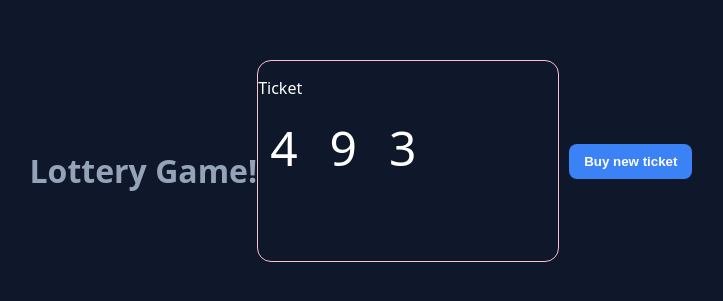
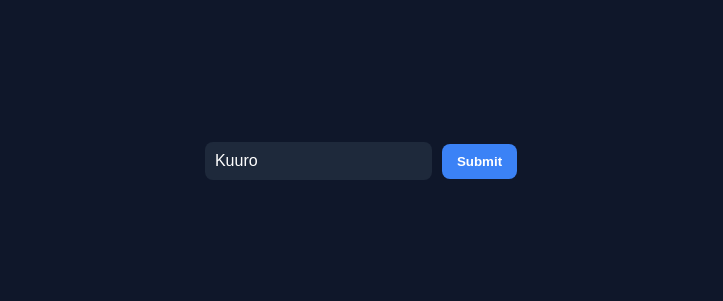
Before and after one commit to taslima864/FullStack-Learning, a React (Vite) app in the folder React/react-state-class/: page / in a window 1280 px wide. Shown: the part 239-540 px from the top of the page, without its empty margins (279-1002 px from the left). Built offline with nearby package versions, Linux system fonts and the light colour scheme.

Commit message:
Concept of Single Source of Truth

```diff
--- a/React/react-state-class/src/App.jsx
+++ b/React/react-state-class/src/App.jsx
@@ -1,14 +1,14 @@
 import "./App.css";
-import LudoBoard from "../LudoBoard";
-import TodoList from "./TodoList";
-import Lottery  from "./Lottery";
-import Ticket from "./Ticket";
+import Lottery from "./Lottery";
+import { sum } from "./helper";
+import Form from "./Form"
+
+function App() {
 
 
-function App() {
   return (
     <>
-<Lottery n={3} winningSum={15}/>
+<Form/>
     </>
   );
 }
--- /dev/null
+++ b/React/react-state-class/src/Form.jsx
@@ -0,0 +1,22 @@
+import { useState } from "react";
+
+export default function Form() {
+  let [fullName, setFullName] = useState("Kuuro");
+
+  let handleNameChange = (event) => {
+    console.log(event.target.value);
+    setFullName(event.target.value);
+  };
+
+  return (
+    <form>
+      <input
+        placeholder="Enter full name"
+        type="text"
+        value={fullName}
+        onChange={handleNameChange}
+      />
+      <button>Submit</button>
+    </form>
+  );
+}
--- a/React/react-state-class/src/Lottery.jsx
+++ b/React/react-state-class/src/Lottery.jsx
@@ -4,18 +4,25 @@ import { genTicket, sum } from "./helper";
 import TicketNum from "./TicketNum";
 import Ticket from "./Ticket";
 
-export default function Lottery({n=3, winningSum=15}) {
+export default function Lottery({ n = 3, winningSum = 15, winCondition }) {
   let [ticket, setTicket] = useState(genTicket(n));
-  let isWinning = sum(ticket) === winningSum;
+
+  let isWinning = winCondition(ticket);
 
   let buyTicket = () => {
     setTicket(genTicket(n));
   };
+
   return (
+
     <>
       <h1>Lottery Game!</h1>
-      <Ticket ticket={ticket}/>
+
+      <Ticket ticket={ticket} />
+
       <button onClick={buyTicket}>Buy new ticket</button>
+
+
       <h3>{isWinning && "Congratulations, you won!"}</h3>
     </>
   );
```
